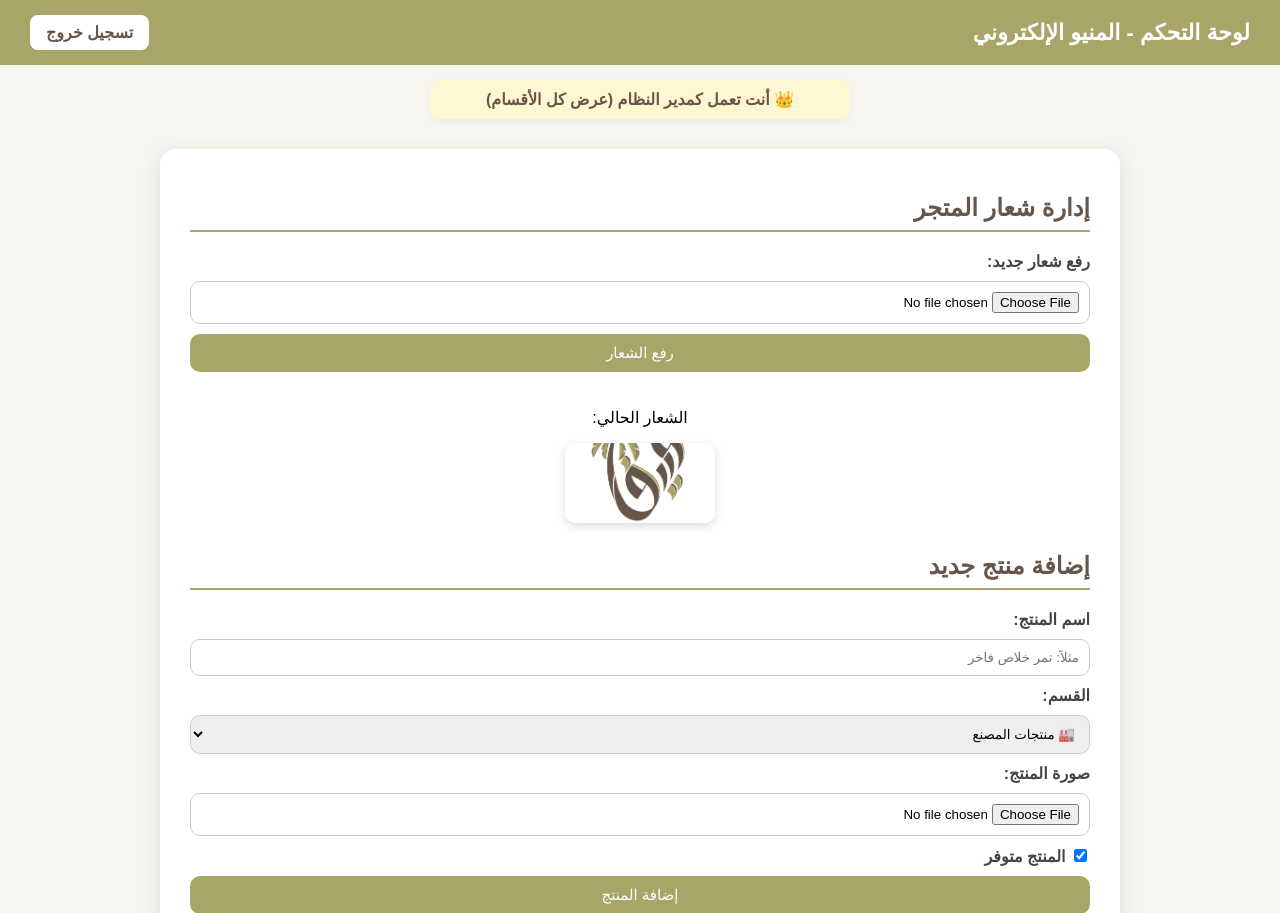
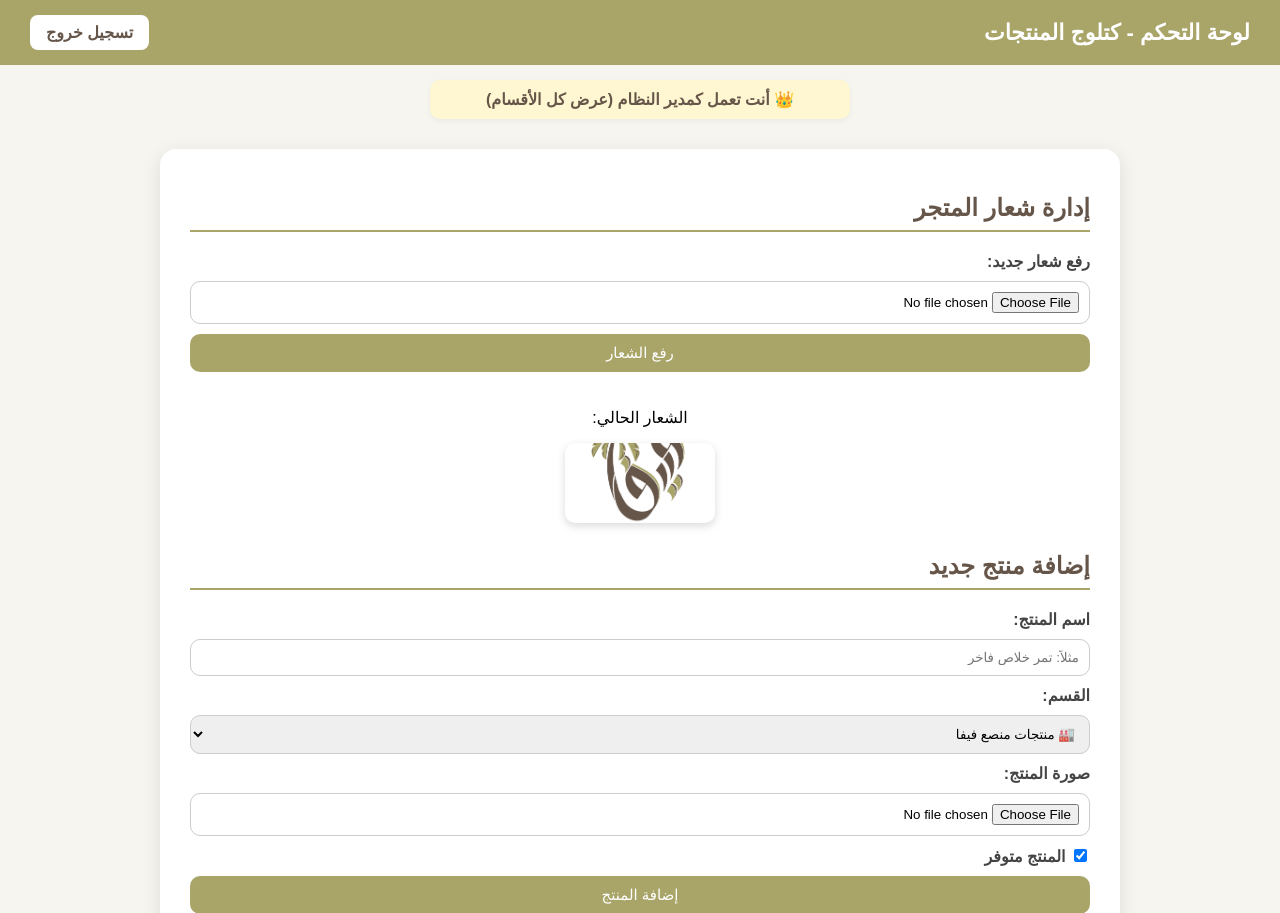
Before and after one commit to muner228/fyfa_menu, a Flask app: page /dashboard in a window 1280 px wide. Shown: the top 913 px of the page. Run offline with Flask 3, Linux system fonts and the light colour scheme; a user stored in the database is signed in; data comes from the database, SQL or seed files in the repository.

Commit message:
Update dashboard.html

```diff
--- a/backend/templates/dashboard.html
+++ b/backend/templates/dashboard.html
@@ -3,7 +3,7 @@
 <head>
     <meta charset="UTF-8">
     <meta name="viewport" content="width=device-width, initial-scale=1.0">
-    <title>لوحة التحكم - المنيو الإلكتروني</title>
+    <title>لوحة التحكم - كتلوج منتجات عطارة فيفا</title>
 
     <style>
         body {
@@ -185,7 +185,7 @@
 <body>
 
 <header>
-    <h1>لوحة التحكم - المنيو الإلكتروني</h1>
+    <h1>لوحة التحكم - كتلوج المنتجات</h1>
     <a href="/logout">تسجيل خروج</a>
 </header>
 
@@ -235,9 +235,9 @@
         {% if role == "admin" %}
         <label>القسم:</label>
         <select name="category" required>
-            <option value="factory">🏭 منتجات المصنع</option>
-            <option value="warehouse">🏬 منتجات المستودع</option>
-            <option value="purchases">🧾 منتجات المشتريات</option>
+            <option value="factory">🏭 منتجات منصع فيفا</option>
+            <option value="warehouse">🏬 منتجات مستودع النخيل</option>
+            <option value="purchases">🧾 منتجات مكتب المشتريات</option>
         </select>
         {% endif %}
 
```
